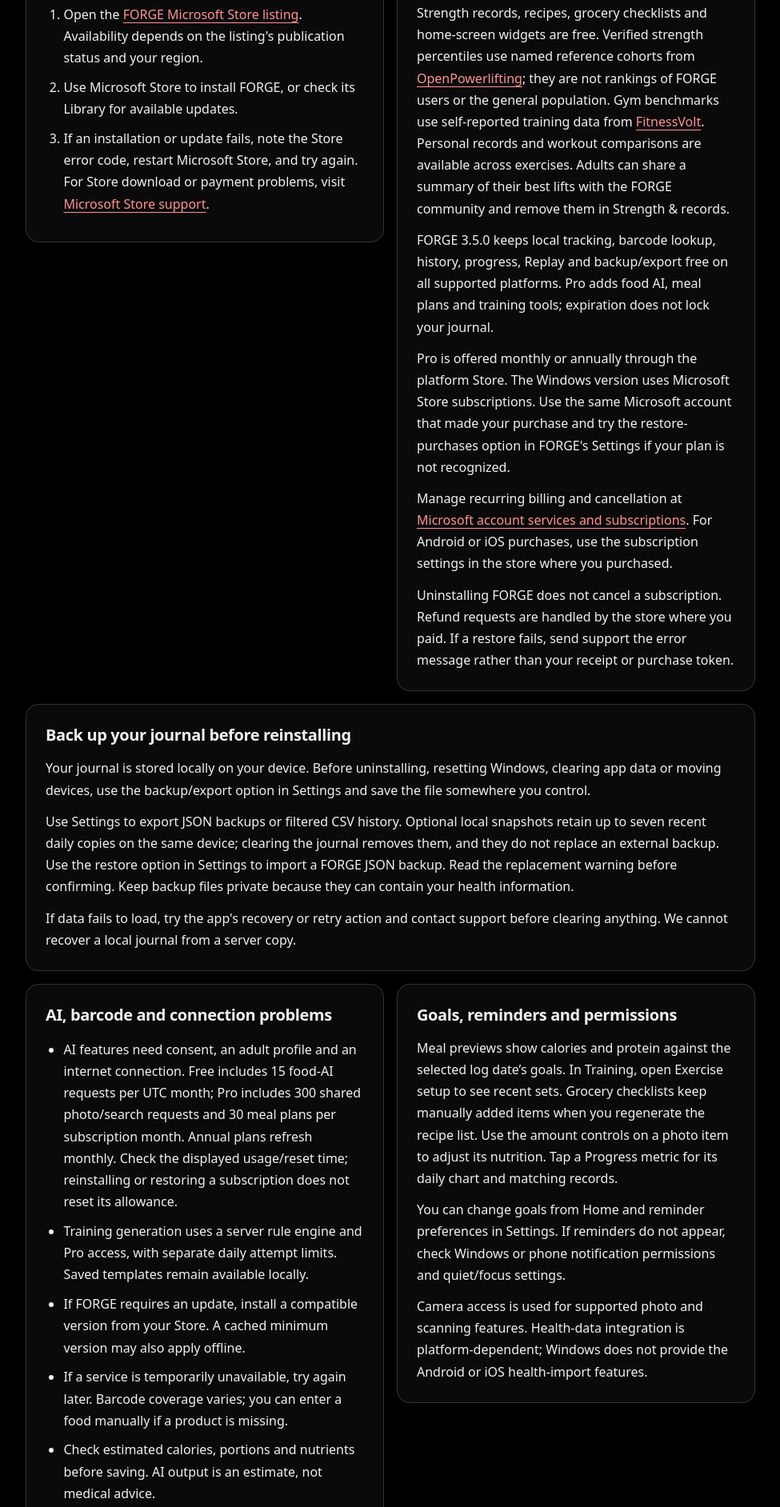
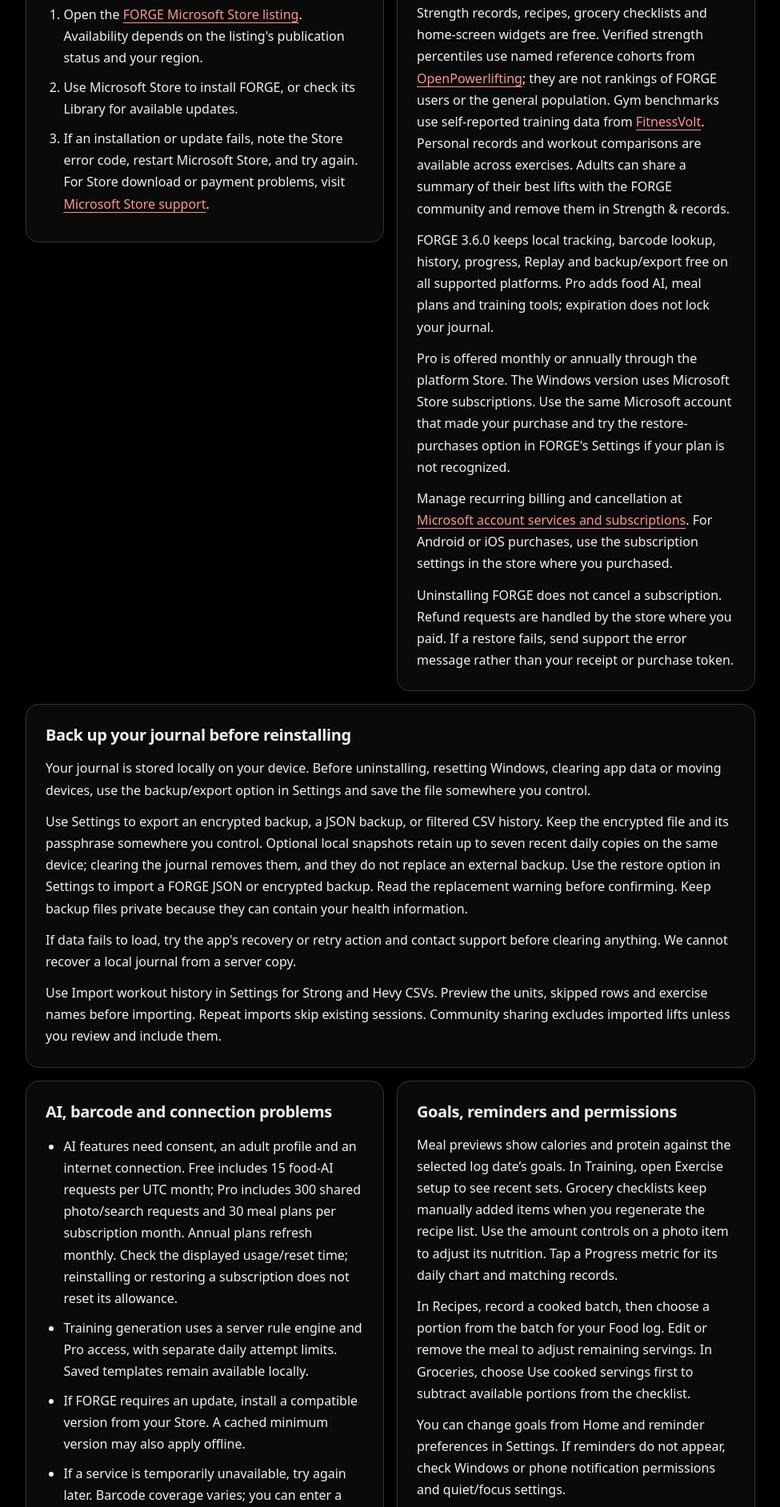
Before and after one commit to H4zeem/forge-legal, a plain HTML site: page support.html in a window 1280 px wide. Shown: the part 716-2600 px from the top of the page at 80% size, without its empty margins (152-1127 px from the left). Drawn offline with Linux system fonts and the light colour scheme.

Commit message:
Sync support and privacy with FORGE 3.6.0

```diff
--- a/support.html
+++ b/support.html
@@ -2,7 +2,7 @@
 <html lang="en">
 <head>
 <meta charset="utf-8">
-<meta name="forge-app-version" content="3.5.0">
+<meta name="forge-app-version" content="3.6.0">
 <meta name="viewport" content="width=device-width, initial-scale=1">
 <meta name="description" content="Help with FORGE installation, subscriptions, backups and food, water, workout, sleep and weight tracking.">
 <title>FORGE Support</title>
@@ -34,7 +34,7 @@
 <section id="subscriptions" aria-labelledby="subscriptions-title">
 <h2 id="subscriptions-title">Free tracking and Pro subscriptions</h2>
 <p>Strength records, recipes, grocery checklists and home-screen widgets are free. Verified strength percentiles use named reference cohorts from <a href="https://openpowerlifting.gitlab.io/opl-csv/">OpenPowerlifting</a>; they are not rankings of FORGE users or the general population. Gym benchmarks use self-reported training data from <a href="https://fitnessvolt.com/strength-standards/">FitnessVolt</a>. Personal records and workout comparisons are available across exercises. Adults can share a summary of their best lifts with the FORGE community and remove them in Strength &amp; records.</p>
-<p>FORGE 3.5.0 keeps local tracking, barcode lookup, history, progress, Replay and backup/export free on all supported platforms. Pro adds food AI, meal plans and training tools; expiration does not lock your journal.</p>
+<p>FORGE 3.6.0 keeps local tracking, barcode lookup, history, progress, Replay and backup/export free on all supported platforms. Pro adds food AI, meal plans and training tools; expiration does not lock your journal.</p>
 <p>Pro is offered monthly or annually through the platform Store. The Windows version uses Microsoft Store subscriptions. Use the same Microsoft account that made your purchase and try the restore-purchases option in FORGE's Settings if your plan is not recognized.</p>
 <p>Manage recurring billing and cancellation at <a href="https://account.microsoft.com/services">Microsoft account services and subscriptions</a>. For Android or iOS purchases, use the subscription settings in the store where you purchased.</p>
 <p>Uninstalling FORGE does not cancel a subscription. Refund requests are handled by the store where you paid. If a restore fails, send support the error message rather than your receipt or purchase token.</p>
@@ -42,8 +42,9 @@
 <section id="data" aria-labelledby="data-title">
 <h2 id="data-title">Back up your journal before reinstalling</h2>
 <p>Your journal is stored locally on your device. Before uninstalling, resetting Windows, clearing app data or moving devices, use the backup/export option in Settings and save the file somewhere you control.</p>
-<p>Use Settings to export JSON backups or filtered CSV history. Optional local snapshots retain up to seven recent daily copies on the same device; clearing the journal removes them, and they do not replace an external backup. Use the restore option in Settings to import a FORGE JSON backup. Read the replacement warning before confirming. Keep backup files private because they can contain your health information.</p>
+<p>Use Settings to export an encrypted backup, a JSON backup, or filtered CSV history. Keep the encrypted file and its passphrase somewhere you control. Optional local snapshots retain up to seven recent daily copies on the same device; clearing the journal removes them, and they do not replace an external backup. Use the restore option in Settings to import a FORGE JSON or encrypted backup. Read the replacement warning before confirming. Keep backup files private because they can contain your health information.</p>
 <p>If data fails to load, try the app's recovery or retry action and contact support before clearing anything. We cannot recover a local journal from a server copy.</p>
+<p>Use Import workout history in Settings for Strong and Hevy CSVs. Preview the units, skipped rows and exercise names before importing. Repeat imports skip existing sessions. Community sharing excludes imported lifts unless you review and include them.</p>
 </section>
 <section aria-labelledby="features-title">
 <h2 id="features-title">AI, barcode and connection problems</h2>
@@ -58,8 +59,9 @@
 <section aria-labelledby="tracking-title">
 <h2 id="tracking-title">Goals, reminders and permissions</h2>
 <p>Meal previews show calories and protein against the selected log date’s goals. In Training, open Exercise setup to see recent sets. Grocery checklists keep manually added items when you regenerate the recipe list. Use the amount controls on a photo item to adjust its nutrition. Tap a Progress metric for its daily chart and matching records.</p>
+<p>In Recipes, record a cooked batch, then choose a portion from the batch for your Food log. Edit or remove the meal to adjust remaining servings. In Groceries, choose Use cooked servings first to subtract available portions from the checklist.</p>
 <p>You can change goals from Home and reminder preferences in Settings. If reminders do not appear, check Windows or phone notification permissions and quiet/focus settings.</p>
-<p>Camera access is used for supported photo and scanning features. Health-data integration is platform-dependent; Windows does not provide the Android or iOS health-import features.</p>
+<p>Camera access is used for photo meals, barcode scans and on-device label reading on supported phones. Windows can open saved label photos. A saved label can be looked up offline. Android and iOS can import weight and sleep and export selected completed workouts to the connected health service.</p>
 </section>
 </main>
 <footer><nav aria-label="More information"><a href="support.html">Support</a><a href="privacy.html">Privacy policy</a><a href="terms.html">Terms of use</a></nav><p>FORGE by H4zem · <a href="mailto:ForgeSupp@proton.me">ForgeSupp@proton.me</a></p></footer>
```
Also changed, not shown: index.html (+2 -2 lines), privacy.html (+4 -3 lines), terms.html (+3 -3 lines).
